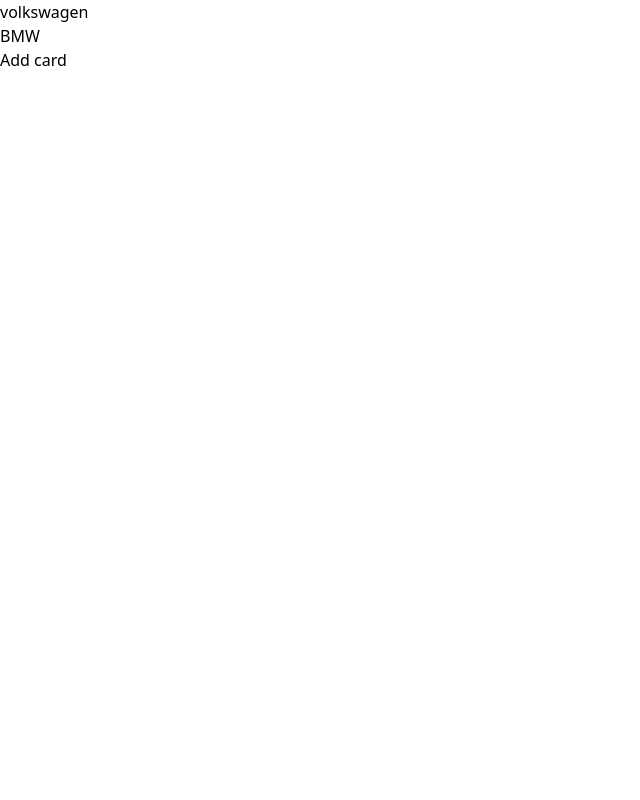
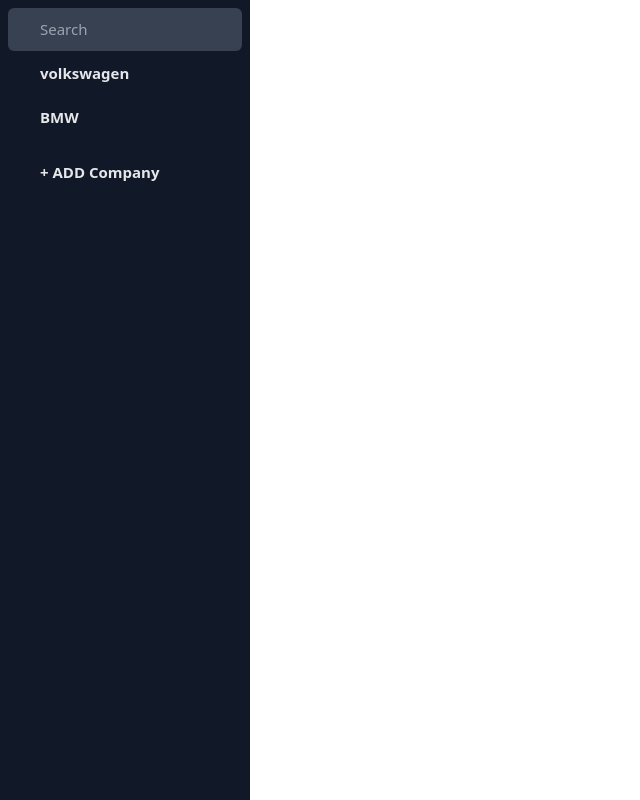
Before and after one commit to aasimtaif/-NERVESPARKS-assignment, a SvelteKit app: page /about in a window 1280 px wide. Shown: the whole page, without its empty margins (0-640 px from the left). Built offline with nearby package versions, Linux system fonts and the light colour scheme.

Commit message:
filter functionality done

```diff
--- a/src/components/SideBar.svelte
+++ b/src/components/SideBar.svelte
@@ -1,48 +1,49 @@
 <script lang="ts">
 	import { dummyCarsData } from '../data/dummyData';
-	console.log($dummyCarsData);
 	let showModal = false;
-	let company = '';
-	let models = new Array(0);
-	let newCar = '';
+	let filter=""
 	const handleOpenCloseModal = () => {
 		showModal = !showModal;
+		console.log(showModal)
 	};
-	const handleAddCar = () => {
-		models.push(newCar);
-		console.log(models);
-		newCar = '';
-	};
-	const handleAddCompany = () => {
-		dummyCarsData.update((currentData) => [
-			...currentData,
-			{ id: currentData.length + 1, company, models }
-		]);
+	import SideBarModal from './SideBarModal.svelte';
 	console.log($dummyCarsData);
-        showModal = !showModal;
-	};
 </script>
 
-{#each $dummyCarsData as data}
-	<div>
+
+<div
+	class="sidebar fixed top-0 bottom-0 lg:left-0 p-2 w-[250px] overflow-y-auto text-center bg-gray-900"
+>
+	<div
+		class="p-2.5 flex items-center rounded-md px-4 duration-300 cursor-pointer bg-gray-700 text-white"
+	>
+		<input
+			type="text"
+			placeholder="Search"
+			class="text-[15px] ml-4 w-full bg-transparent focus:outline-none"
+			bind:value={filter}
+		/>
+	</div>
+
+	{#each $dummyCarsData.filter(data => data.company.toLowerCase().includes(filter.toLowerCase())) as data}
+		<div
+			class="p-2.5  flex items-center rounded-md px-4 duration-300 cursor-pointer hover:bg-blue-600 text-white"
+		>
 			<a href={`/details/${data.id}`}>
-			<p>{data.company}</p>
+				<span class="text-[15px] ml-4 text-gray-200 font-bold">{data.company}</span>
 			</a>
 		</div>
 	{/each}
-
 	{#if !showModal}
-	<button on:click={handleOpenCloseModal}>Add card</button>
+		<div
+			class="p-2.5 mt-3 flex items-center rounded-md px-4 duration-300 cursor-pointer hover:bg-blue-600 text-white"
+		>
+			<button on:click={handleOpenCloseModal} class="text-[15px] ml-4 text-gray-200 font-bold"
+				>+ ADD Company</button
+			>
+		</div>
 	{/if}
-
 	{#if showModal}
-	<input placeholder="Company name" bind:value={company} />
-	<br />
-	<input placeholder="Model name " bind:value={newCar} /><button
-		on:click={() => {
-			handleAddCar();
-		}}>+</button
-	>
-	<br />
-	<button on:click={() => handleAddCompany()}>Add company</button>
+		<SideBarModal />
 	{/if}
+</div>
--- /dev/null
+++ b/src/components/SideBarModal.svelte
@@ -0,0 +1,59 @@
+<script>
+	import { dummyCarsData } from '../data/dummyData';
+	let company = '';
+	let models = new Array(0);
+	let newCar = '';
+	const handleAddCar = () => {
+		models.push(newCar);
+		console.log(models);
+		newCar = '';
+	};
+	const handleAddCompany = () => {
+		if (models.length == 0) models.push(newCar);
+		dummyCarsData.update((currentData) => [
+			...currentData,
+			{ id: currentData.length + 1, company, models }
+		]);
+		console.log($dummyCarsData);
+		company = '';
+	};
+</script>
+
+<div
+	class="modal z-50 fixed w-full h-full top-0 left-0 flex items-center justify-center p-8 lg:p-0"
+>
+	<div class="bg-grey w-full lg:h-max lg:w-1/2 mx-auto rounded-lg shadow-xl z-50 overflow-y-auto">
+		<div class="content p-8">
+			<div
+				class="p-2.5 flex items-center rounded-md px-4 duration-300 cursor-pointer bg-gray-700 text-white"
+			>
+				<input
+					type="text"
+					placeholder="Company name"
+					bind:value={company}
+					class="text-[15px] ml-4 w-full bg-transparent focus:outline-none"
+				/>
+			</div>
+			<div
+				class="p-2.5 flex items-center rounded-md px-4 duration-300 cursor-pointer bg-gray-700 text-white"
+			>
+				<input
+					type="text"
+					placeholder="Model name "
+					bind:value={newCar}
+					class="text-[15px] ml-4 w-full bg-transparent focus:outline-none"
+				/>
+				<button
+					class="p-2.5 mt-3 flex items-center rounded-md px-4 duration-300 cursor-pointer hover:bg-blue-600 text-white"
+					on:click={() => {
+						handleAddCar();
+					}}>+</button
+				>
+			</div>
+			<button
+				class="p-2.5 mt-3 mr-auto rounded-md px-4 duration-300 cursor-pointer hover:bg-blue-600 text-white"
+				on:click={() => handleAddCompany()}>Add company</button
+			>
+		</div>
+	</div>
+</div>
--- a/src/routes/details/[companyId]/+page.svelte
+++ b/src/routes/details/[companyId]/+page.svelte
@@ -1,7 +1,7 @@
 <script>
 	export let data;
 	import { dummyCarsData } from '../../../data/dummyData';
-
+	let filter = '';
 	let showModal = false;
 	let newCar = '';
 	const handleShowHideModal = () => {
@@ -24,7 +24,11 @@
 	};
 </script>
 
-{#each $dummyCarsData.find((company) => company.id == data.params).models as model}
+<input bind:value={filter} placeholder="filter" />
+
+{#each $dummyCarsData
+	.find((company) => company.id == data.params)
+	.models.filter((model) => model.toLowerCase().includes(filter.toLowerCase())) as model}
 	<p>{model}</p>
 {/each}
 
```
Lines whose indentation alone changed are shown as unchanged.
